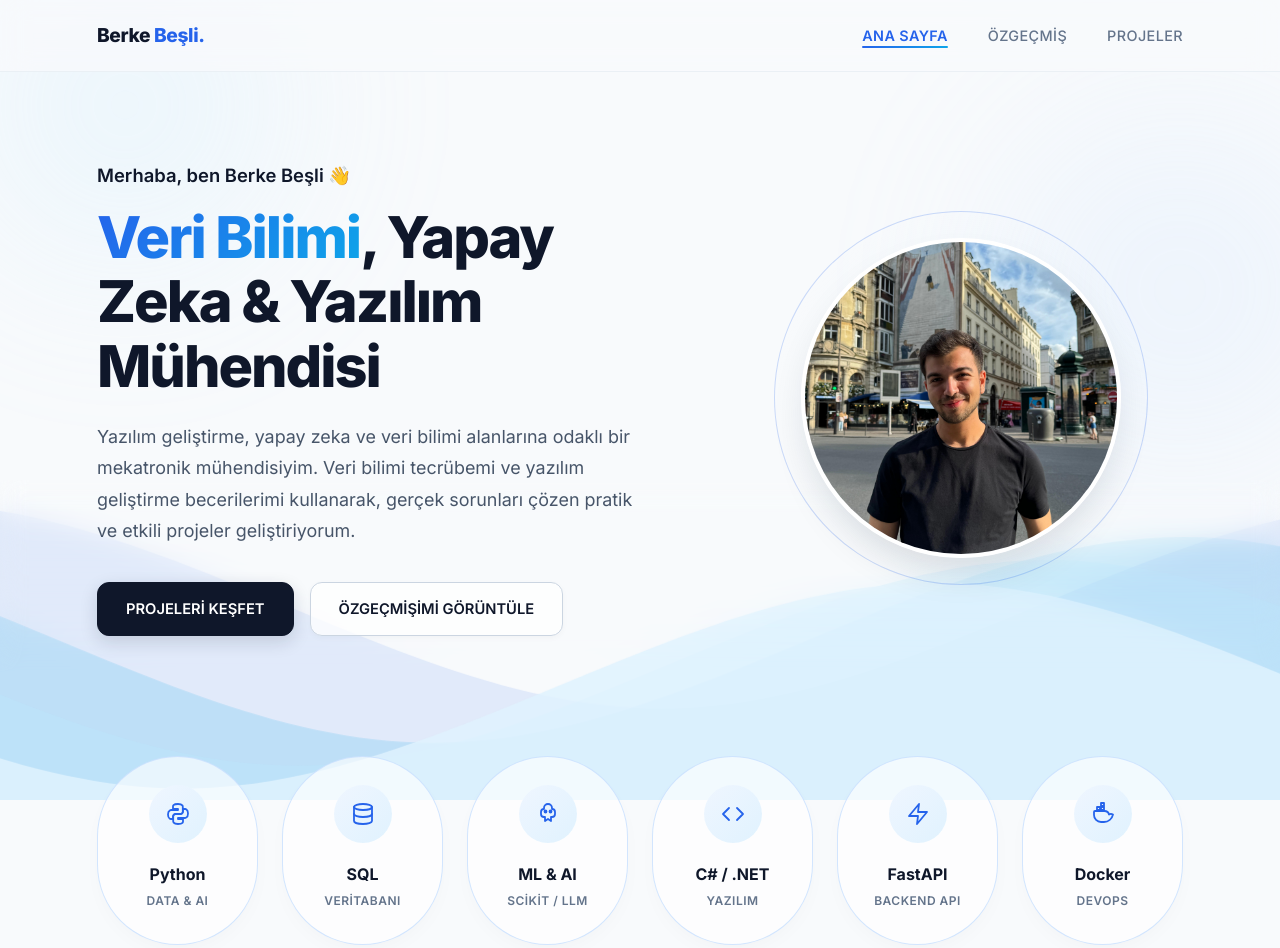
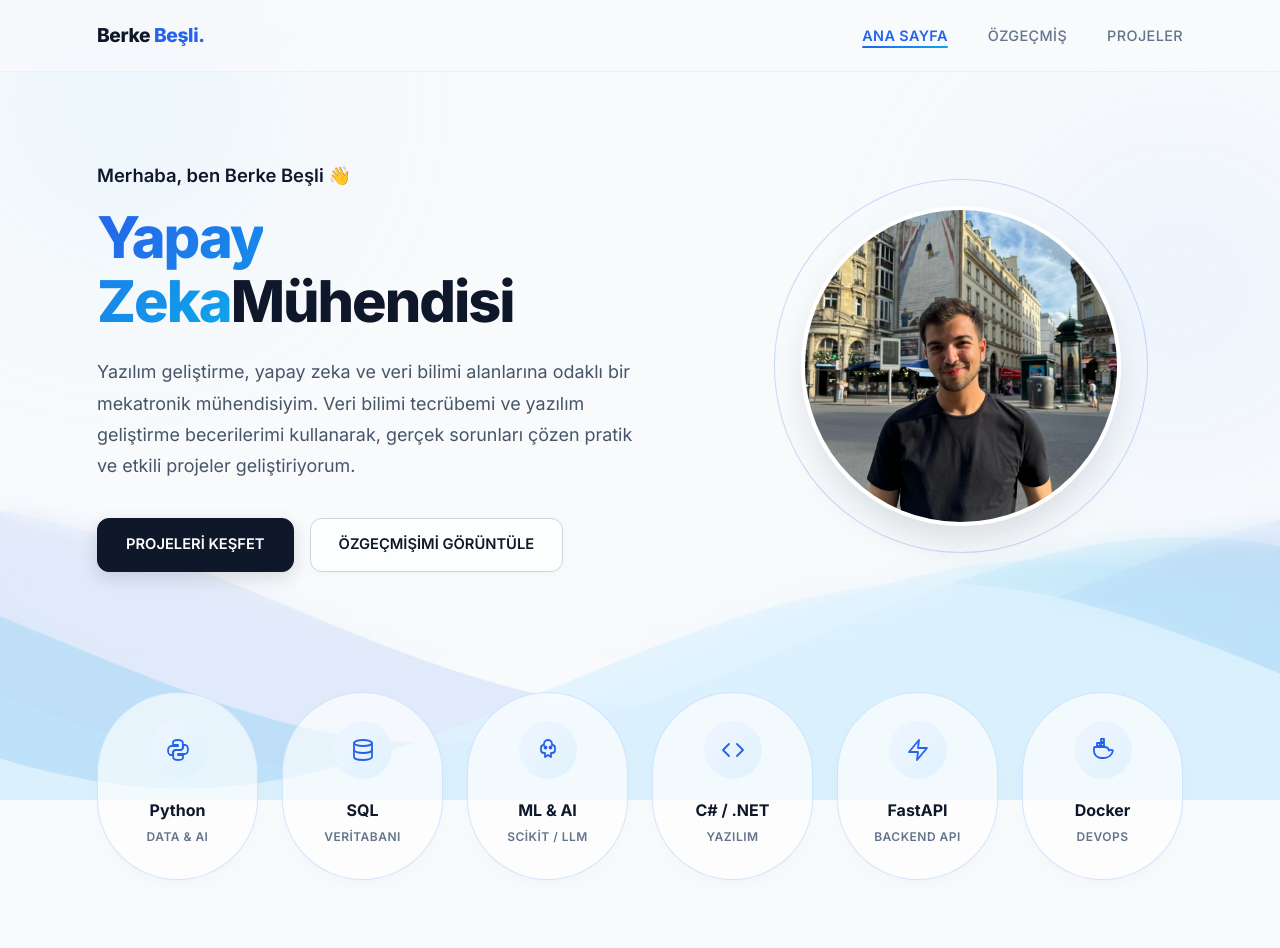
Before and after one commit to BerkeBesli/berkebesli.github.io, a plain HTML site: page index.html in a window 1280 px wide. Shown: the top 948 px of the page. Drawn offline with Linux system fonts and the light colour scheme.

Commit message:
Fix HTML formatting and structure

```diff
--- a/index.html
+++ b/index.html
@@ -62,7 +62,7 @@
             <div class="hero-text-open">
                 <span class="hero-greeting">Merhaba, ben Berke Beşli 👋</span>
                 <h1>
-                    <span class="text-gradient">Veri Bilimi</span>, Yapay Zeka &amp; Yazılım Mühendisi
+                    <span class="text-gradient">Yapay Zeka</span>Mühendisi
                 </h1>
                 <p class="hero-lead">
                     Yazılım geliştirme, yapay zeka ve veri bilimi alanlarına odaklı bir mekatronik mühendisiyim. Veri bilimi tecrübemi ve yazılım geliştirme becerilerimi kullanarak, gerçek sorunları çözen pratik ve etkili projeler geliştiriyorum.
```
